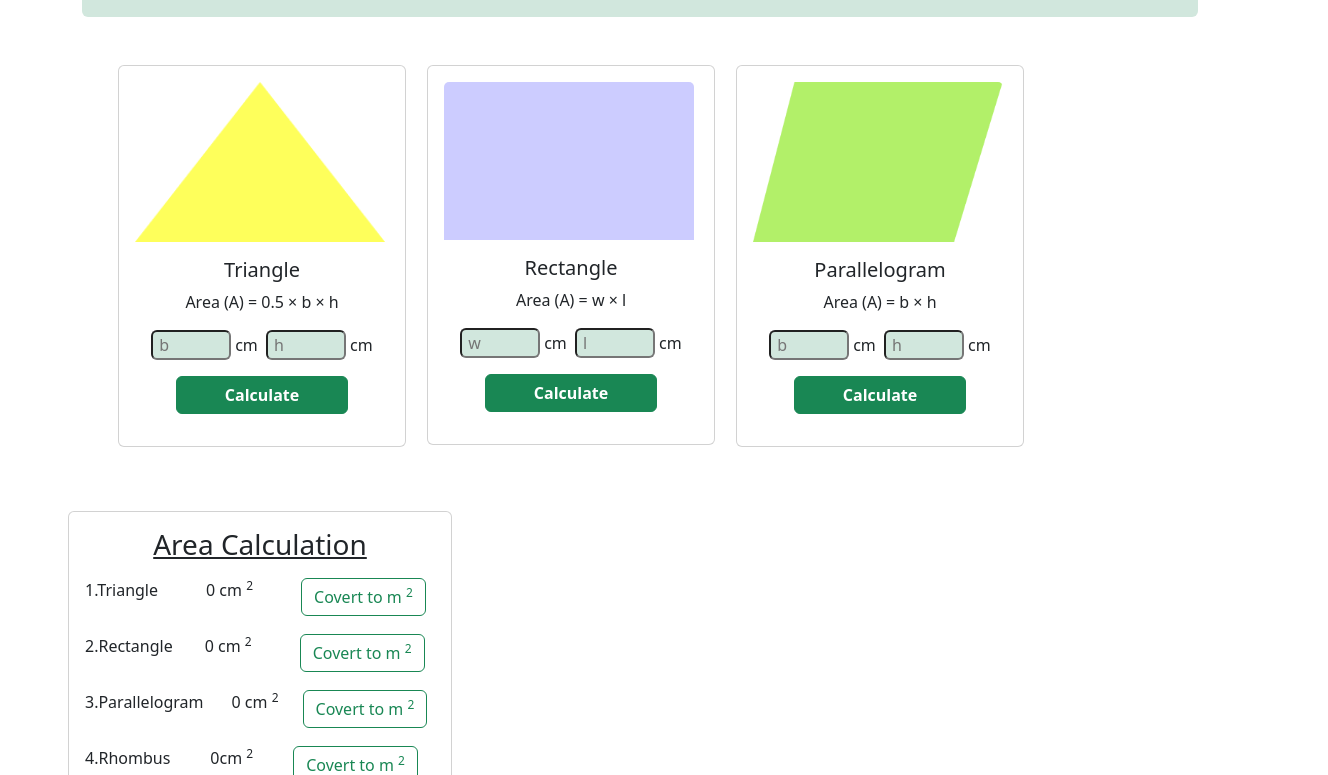
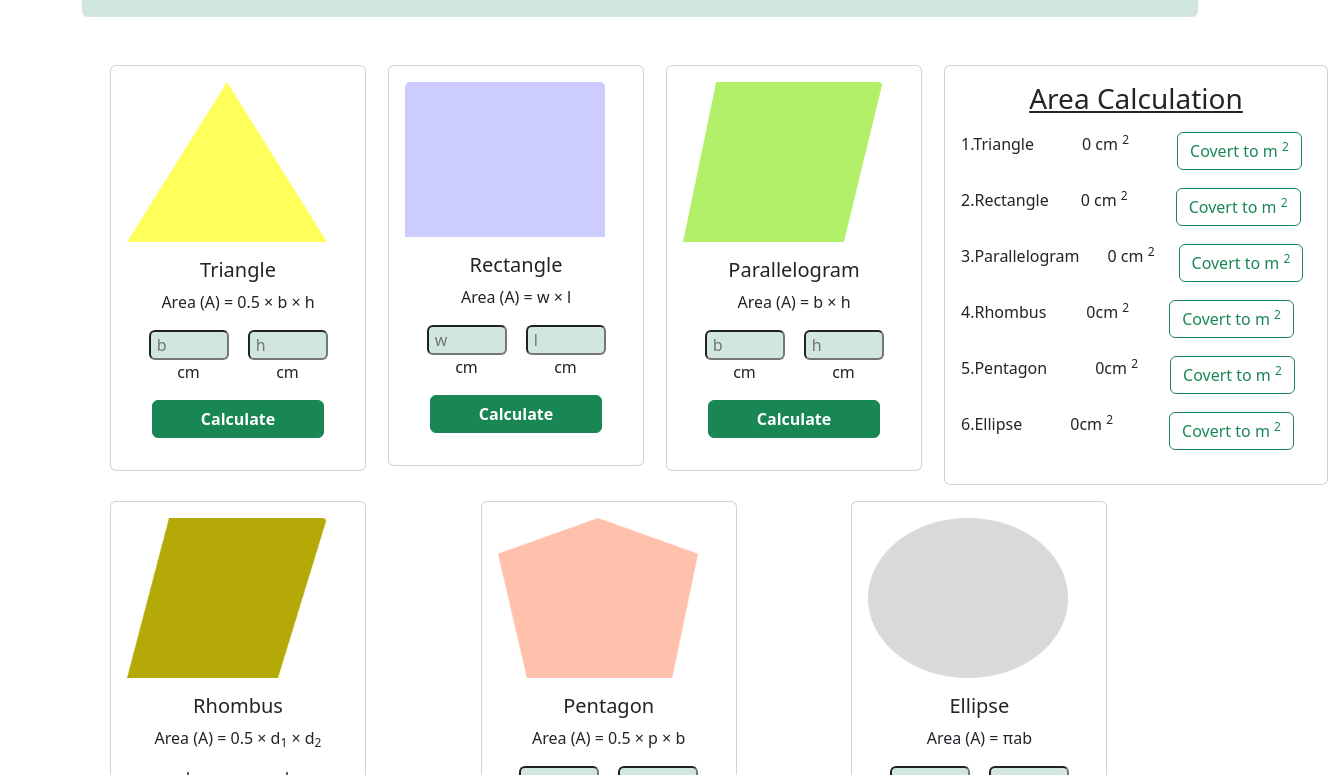
Before and after one commit to tamzid620/Geometry_genious, a plain HTML site: page index.html in a window 1280 px wide. Shown: the part 121-896 px from the top of the page, 1328 px wide, since content can reach past the window. Drawn offline with nearby package versions, Linux system fonts and the light colour scheme.

Commit message:
responsive added

```diff
--- a/index.html
+++ b/index.html
@@ -24,13 +24,13 @@
 </section>
 </header>
 <main>
-<section class="container">
+<section class="container mx-auto">
 
-<div class="row row-cols-4 gap-5 ms-4 me-5">
+<div class="row  row-col-4 row-cols-sm-12 row-cols-md-4 ms-3">
    <!-- triangle section  -->
-  <div class="col col-md-3">
-      <div id="card" class="card p-3 mb-3" style="width: 18rem;">
-        <img src="images/triangle.png" class="card-img-top" alt="..." style="width: 250px; height: 160px;">
+  <div class="col">
+      <div id="card" class="card p-3 mb-3" style="width: 16rem;">
+        <img src="images/triangle.png" class="card-img-top" alt="..." style="width: 200px; height: 160px;">
         <div class="card-body text-center">
           <h5 class="card-title">Triangle</h5>
           <p class="card-text">Area (A) = 0.5 × b × h</p>
@@ -48,9 +48,9 @@
 
   </div>
       <!-- Rectangle section  -->
-  <div class="col col-md-3">
-      <div id="card" class="card p-3  mb-3" style="width: 18rem;">
-        <img src="images/rectangle.png" class="card-img-top" alt="..."  style="width: 250px;">
+  <div class="col">
+      <div id="card" class="card p-3  mb-3" style="width: 16rem;">
+        <img src="images/rectangle.png" class="card-img-top" alt="..."  style="width: 200px; height: 155px;">
         <div class="card-body text-center">
           <h5 class="card-title">Rectangle</h5>
           <p class="card-text">Area (A) = w × l</p>
@@ -68,9 +68,9 @@
 
   </div>
       <!-- Parallelogram section  -->
-  <div class="col col-md-3">
-      <div id="card" class="card p-3  mb-3" style="width: 18rem;">
-        <img src="images/parallelogram.png" class="card-img-top" alt="..."  style="width: 250px;  height: 160px;">
+  <div class="col">
+      <div id="card" class="card p-3  mb-3" style="width: 16rem;">
+        <img src="images/parallelogram.png" class="card-img-top" alt="..."  style="width: 200px;  height: 160px;">
         <div class="card-body text-center">
           <h5 class="card-title">Parallelogram</h5>
           <p class="card-text">Area (A) = b × h</p>
@@ -88,7 +88,7 @@
 
   </div>
   <!-- area Calculation  -->
-  <div class="col col-md-3" style="margin-left: -50px;">
+  <div class="col">
 
     <div id="card" class="card  mb-3" style="width: 24rem;">
       <div class="card-body text-center">
@@ -167,13 +167,11 @@
 </div>
 
 </div>
-</section>
-<section class="container mx-auto">
-<div class="row ms-4">
+<div class="row ms-3">
  <!-- Rhombus section  -->
     <div class="col">
-      <div id="card" class="card p-3 mb-3" style="width: 18rem;">
-        <img src="images/rhombus.png" class="card-img-top" alt="..." style="width: 250px; height: 160px;">
+      <div id="card" class="card p-3 mb-3" style="width: 16rem;">
+        <img src="images/rhombus.png" class="card-img-top" alt="..." style="width: 200px; height: 160px;">
         <div class="card-body text-center">
           <h5 class="card-title">Rhombus</h5>
           <p class="card-text">Area (A) =
@@ -193,8 +191,8 @@
       </div>
     <!-- Pentagon section  -->
         <div class="col">
-      <div id="card" class="card p-3  mb-3" style="width: 18rem;">
-        <img src="images/pentagon.png" class="card-img-top" alt="..."  style="width: 250px; height: 160px;">
+      <div id="card" class="card p-3  mb-3" style="width: 16rem;">
+        <img src="images/pentagon.png" class="card-img-top" alt="..."  style="width: 200px; height: 160px;">
         <div class="card-body text-center">
           <h5 class="card-title">Pentagon</h5>
           <p class="card-text">Area (A) =
@@ -214,8 +212,8 @@
         </div>
    <!-- Ellipse section  -->
       <div class="col">
-      <div id="card" class="card p-3  mb-3" style="width: 18rem;">
-        <img src="images/ellipse.png" class="card-img-top" alt="..."  style="width: 250px;  height: 160px;">
+      <div id="card" class="card p-3  mb-3" style="width: 16rem;">
+        <img src="images/ellipse.png" class="card-img-top" alt="..."  style="width: 200px;  height: 160px;">
         <div class="card-body text-center">
           <h5 class="card-title">Ellipse</h5>
           <p class="card-text">Area (A) = πab</p>
@@ -234,7 +232,6 @@
     </div>
 
 </div>
-
 </section>
 </main>
 
```
Lines whose indentation alone changed are shown as unchanged.
